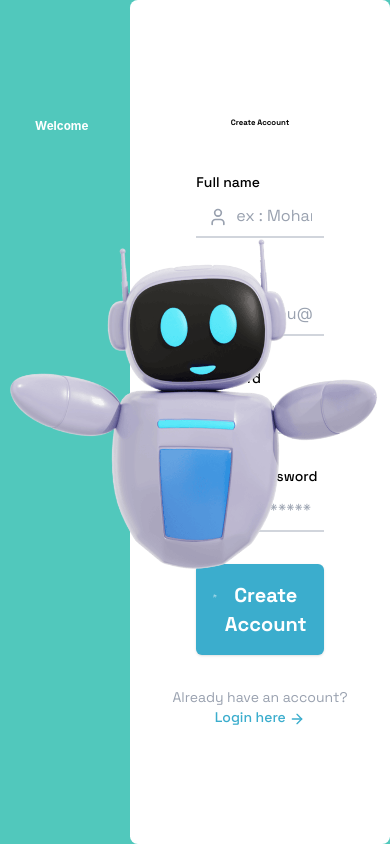
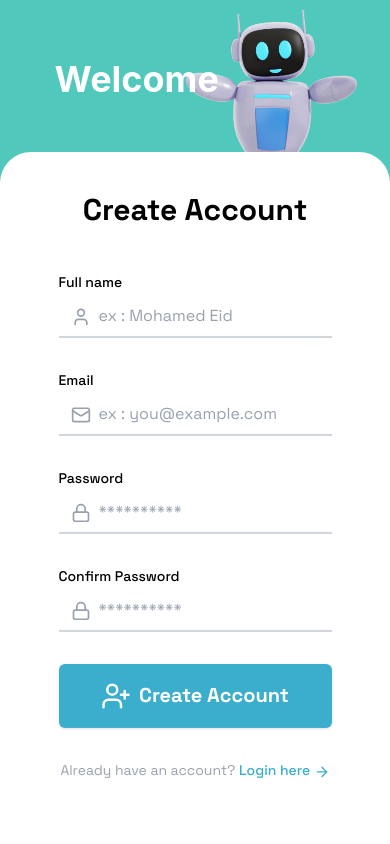
Before and after one commit to mohamedeid321/mern-ecommerce, a React (Vite) app in the folder frontend/: page /signup in a window 390 px wide. Built offline with nearby package versions, Linux system fonts and the light colour scheme; no server answers.

Commit message:
update cart controller and responsive layout

```diff
--- a/frontend/src/components/AuthComponents/LogInForm.jsx
+++ b/frontend/src/components/AuthComponents/LogInForm.jsx
@@ -25,7 +25,7 @@ const LogInForm = () => {
     login(formData);
   };
   return (
-    <div className="w-full h-screen flex flex-col items-center justify-center font-Grotesk leading-normal">
+    <div className="w-full pb-20 h-screen flex flex-col items-center justify-around lg:justify-center font-Grotesk leading-normal">
       <div className="z-5 relative w-[70%] ">
         <div className="overflow-hidden mb-10 pb-1">
           <motion.h2
@@ -36,7 +36,7 @@ const LogInForm = () => {
               ease: [0.22, 1, 0.36, 1],
               delay: 0.5,
             }}
-            className="text-center text-[2vw] font-extrabold text-black"
+            className="text-center text-3xl lg:text-[2vw] font-extrabold text-black"
           >
             User LogIn
           </motion.h2>
@@ -127,7 +127,6 @@ const LogInForm = () => {
             )}
           </motion.button>
         </motion.form>
-      </div>
         {/* //paragraph to log in */}
         <motion.p
           className="mt-8 text-center text-sm text-gray-400"
@@ -148,6 +147,7 @@ const LogInForm = () => {
           </Link>
         </motion.p>
       </div>
+    </div>
   );
 };
 
--- a/frontend/src/components/AuthComponents/SignUpForm.jsx
+++ b/frontend/src/components/AuthComponents/SignUpForm.jsx
@@ -27,7 +27,7 @@ const SignUpForm = () => {
     signup(formData);
   };
   return (
-    <div className="w-full h-screen flex flex-col items-center justify-center font-Grotesk leading-normal">
+    <div className="w-full h-screen pt-10 flex flex-col items-center justify-between  lg:justify-center font-Grotesk leading-normal">
       <div className="z-5 relative w-[70%] ">
         <div className="overflow-hidden mb-10 pb-1">
           <motion.h2
@@ -38,7 +38,7 @@ const SignUpForm = () => {
               ease: [0.22, 1, 0.36, 1],
               delay: 0.5,
             }}
-            className="text-center text-[2vw] font-extrabold text-black"
+            className="text-center text-3xl lg:text-[2vw] font-extrabold text-black"
           >
             Create Account
           </motion.h2>
@@ -184,7 +184,6 @@ const SignUpForm = () => {
             )}
           </motion.button>
         </motion.form>
-      </div>
         {/* //paragraph to log in */}
         <motion.p
           className="mt-8 text-center text-sm text-gray-400"
@@ -205,6 +204,7 @@ const SignUpForm = () => {
           </Link>
         </motion.p>
       </div>
+    </div>
   );
 };
 
--- a/frontend/src/components/Home/SectionThree.jsx
+++ b/frontend/src/components/Home/SectionThree.jsx
@@ -66,7 +66,7 @@ const SectionThree = ({ id }) => {
       <div className="relative pt-[20vh] lg:pt-[16vh] left-0 lg:w-[45vw] ">
         <h1
           ref={TitleRef}
-          className="will-change-transform px-20 lg:pl-40 font-semibold text-3xl lg:text-6xl font-Grotesk leading-tight"
+          className="will-change-transform text-center px-10 lg:pl-40 font-semibold text-3xl lg:text-6xl font-Grotesk leading-tight"
         >
           Gateway to <br /> awesome Products.
         </h1>
--- a/frontend/src/pages/AuthPage.jsx
+++ b/frontend/src/pages/AuthPage.jsx
@@ -3,66 +3,92 @@ import { useLocation } from "react-router-dom";
 import SignUpForm from "../components/AuthComponents/SignUpForm";
 import LogInForm from "../components/AuthComponents/LogInForm";
 //
+import { useState, useEffect } from "react";
 
+const useMediaQuery = (query) => {
+  const [matches, setMatches] = useState(
+    () => window.matchMedia(query).matches,
+  );
+  useEffect(() => {
+    const m = window.matchMedia(query);
+    const handler = (e) => setMatches(e.matches);
+    m.addEventListener("change", handler);
+    return () => m.removeEventListener("change", handler);
+  }, [query]);
+  return matches;
+};
 const AuthPage = () => {
   const { pathname } = useLocation();
   const isLogin = pathname === "/login";
+  const isDesktop = useMediaQuery("(min-width: 1024px)");
+
   return (
-    <div className=" w-screen h-screen text-white relative overflow-hidden">
-      {/* //********************* text welcoe & hello ******  */}
+    <div className="w-screen h-dvh text-white relative overflow-hidden">
+      {/* ============ النص (Hello / Welcome) ============ */}
       <AnimatePresence mode="wait">
         {isLogin ? (
           <motion.h1
             key={pathname}
-            className="text-white font-bold text-[3vw] absolute z-5 top-[14vh] right-[12vw]"
-            initial={{ x: "20%", opacity: 0 }}
-            animate={{ x: 0, opacity: 1 }}
-            exit={{ x: "20%", opacity: 0 }}
-            transition={{
-              duration: 1,
-              ease: [0.22, 1, 0.36, 1],
-            }}
+            className="text-white font-bold text-4xl lg:text-[3vw] absolute z-5
+                       bottom-[7dvh] left-[18vw] lg:bottom-auto lg:left-auto lg:top-[14vh] lg:right-[6vw]"
+            initial={
+              isDesktop ? { x: "20%", opacity: 0 } : { y: 40, opacity: 0 }
+            }
+            animate={{ x: 0, y: 0, opacity: 1 }}
+            exit={isDesktop ? { x: "20%", opacity: 0 } : { y: 40, opacity: 0 }}
+            transition={{ duration: 1, ease: [0.22, 1, 0.36, 1] }}
           >
             Hello
           </motion.h1>
         ) : (
           <motion.h1
             key={pathname}
-            className="text-white font-bold text-[3vw] absolute z-5 top-[14vh] left-[9vw]"
-            initial={{ x: "-20%", opacity: 0 }}
-            animate={{ x: 0, opacity: 1 }}
-            exit={{ x: "-20%", opacity: 0 }}
-            transition={{
-              duration: 1,
-              ease: [0.22, 1, 0.36, 1],
-            }}
+            className="text-white font-bold text-4xl lg:text-[3vw] absolute z-5
+                       top-[7dvh] left-[14vw] lg:top-[14vh] lg:left-[9vw]"
+            initial={
+              isDesktop ? { x: "-20%", opacity: 0 } : { y: -40, opacity: 0 }
+            }
+            animate={{ x: 0, y: 0, opacity: 1 }}
+            exit={
+              isDesktop ? { x: "-20%", opacity: 0 } : { y: -40, opacity: 0 }
+            }
+            transition={{ duration: 1, ease: [0.22, 1, 0.36, 1] }}
           >
             Welcome
           </motion.h1>
         )}
       </AnimatePresence>
-      {/* //********************* bg section ******  */}
-      <div className="bgContainer absolute w-screen h-screen top-0">
-        {/* // image */}
+
+      {/* ============ الخلفية ============ */}
+      <div className="bgContainer absolute w-screen h-dvh top-0">
+        {/* ---------- الصورة ---------- */}
         <AnimatePresence mode="wait">
           {isLogin ? (
             <motion.div
               key={pathname}
-              className="absolute z-4 top-[35vh] right-20"
-              initial={{ x: "50%", opacity: 0 }}
+              className={
+                isDesktop
+                  ? "absolute z-4 top-[35vh] right-20 pointer-events-none"
+                  : // موبايل: شريط تحت، الروبوت بيطلع منه من تحت
+                    "absolute z-4 bottom-0 left-0 pt-5 w-full h-[18dvh] overflow-hidden flex justify-end pr-[18vw] pointer-events-none"
+              }
+              initial={
+                isDesktop ? { x: "50%", opacity: 0 } : { y: "100%", opacity: 0 }
+              }
               animate={{
                 x: 0,
+                y: 0,
                 opacity: 1,
                 transition: { duration: 1, ease: [0.22, 1, 0.36, 1] },
               }}
-              exit={{
-                x: "80%",
-                opacity: 0,
-                transition: { duration: 0.4, ease: "easeOut" },
-              }}
+              exit={
+                isDesktop
+                  ? { x: "80%", opacity: 0, transition: { duration: 0.4 } }
+                  : { y: "100%", opacity: 0, transition: { duration: 0.4 } }
+              }
             >
               <motion.img
-                className="scale-150"
+                className="w-32 mt-4 h-fit scale-180 lg:w-auto lg:mt-0 lg:scale-150"
                 src="/signup-welcome.png"
                 alt="signup-welcome"
                 animate={{ y: [0, -15, 0], rotate: [0, 1.5, 0] }}
@@ -76,28 +102,34 @@ const AuthPage = () => {
           ) : (
             <motion.div
               key={pathname}
-              className="absolute z-4 top-[27vh] left-0"
-              initial={{ x: "-50%", opacity: 0 }}
+              className={
+                isDesktop
+                  ? "absolute z-4 top-[27vh] left-0 pointer-events-none"
+                  : // موبايل: شريط فوق
+                    "absolute z-4 top-0 pt-15 left-0 w-full h-[18dvh] overflow-hidden flex justify-end items-center pr-[18vw] pointer-events-none"
+              }
+              initial={
+                isDesktop
+                  ? { x: "-50%", opacity: 0 }
+                  : { y: "-100%", opacity: 0 }
+              }
               animate={{
                 x: 0,
+                y: 0,
                 opacity: 1,
                 transition: { duration: 1, ease: [0.22, 1, 0.36, 1] },
               }}
-              exit={{
-                x: "-80%",
-                opacity: 0,
-                transition: { duration: 0.4, ease: "easeOut" },
-              }}
-              transition={{
-                ease: [0.22, 1, 0.36, 1],
-                duration: 1,
-              }}
+              exit={
+                isDesktop
+                  ? { x: "-80%", opacity: 0, transition: { duration: 0.4 } }
+                  : { y: "-100%", opacity: 0, transition: { duration: 0.4 } }
+              }
             >
               <motion.img
-                className="scale-100"
+                className="w-24 lg:w-auto scale-190 lg:scale-100"
                 src="/login-hello.webp"
                 alt="signup-Image"
-                animate={{ y: [0, -15, 0], rotate: [0, 1.5, 0] }}
+                animate={{ y: [0, -10, 0], rotate: [0, 1.5, 0] }}
                 transition={{
                   duration: 4,
                   repeat: Infinity,
@@ -107,14 +139,21 @@ const AuthPage = () => {
             </motion.div>
           )}
         </AnimatePresence>
-        {/* // end image */}
-        {/* // white card (form inside it) */}
+
+        {/* ---------- الكارت الأبيض ---------- */}
         <motion.div
           initial={false}
-          animate={{ x: isLogin ? "-50%" : "0%" }}
+          animate={
+            isDesktop
+              ? { x: isLogin ? "-50%" : "0%", y: 0 }
+              : { x: 0, y: isLogin ? 0 : "18dvh" }
+          }
           transition={{ duration: 1, ease: [0.22, 1, 0.36, 1] }}
-          className="bg-white z-3 absolute w-2/3 h-screen right-0 rounded-[2vw]
-             flex flex-col items-center justify-center"
+          className={`bg-white z-3 absolute top-0 right-0
+            w-full h-[82dvh]
+            ${isLogin ? "rounded-b-[8vw]" : "rounded-t-[8vw]"}
+            lg:w-2/3 lg:h-screen lg:rounded-[2vw]
+            flex flex-col items-center justify-center`}
         >
           <AnimatePresence mode="wait">
             <motion.div
@@ -123,13 +162,14 @@ const AuthPage = () => {
               animate={{ opacity: 1, y: 0 }}
               exit={{ opacity: 0, y: -20 }}
               transition={{ duration: 0.3 }}
-              className="w-[70%]"
+              className="w-full h-[100%] lg:h-auto lg:w-[70%]"
             >
               {isLogin ? <LogInForm /> : <SignUpForm />}
             </motion.div>
           </AnimatePresence>
         </motion.div>
-        <div className="bg-mainColor z-2 absolute w-screen  h-screen left-0"></div>
+
+        <div className="bg-mainColor z-2 absolute w-screen h-dvh left-0"></div>
       </div>
     </div>
   );
```
Lines whose indentation alone changed are shown as unchanged.
